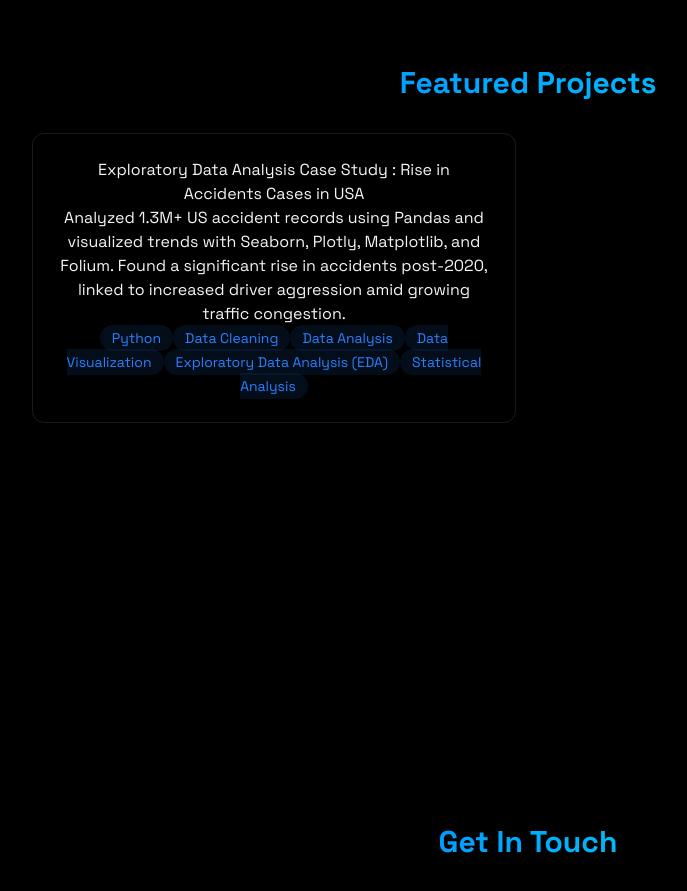
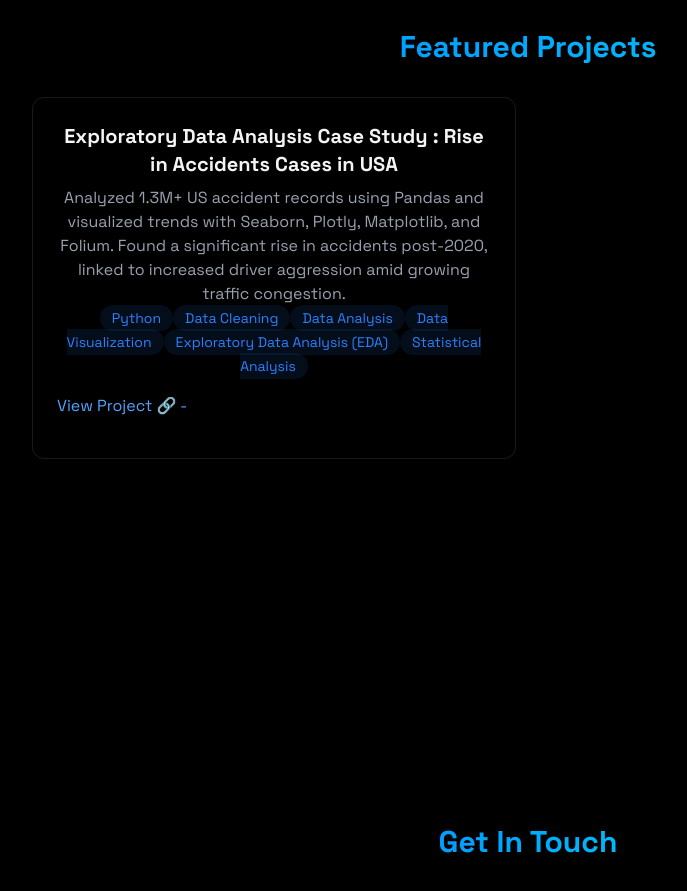
Before and after one commit to makeshmr/RedLabs, a React (Vite) app: page / in a window 1280 px wide. Shown: the part 2680-3571 px from the top of the page, without its empty margins (112-799 px from the left). Built offline with nearby package versions, Linux system fonts and the light colour scheme.

Commit message:
adding projec1 link

```diff
--- a/src/components/sections/Projects.jsx
+++ b/src/components/sections/Projects.jsx
@@ -14,8 +14,8 @@ export const Projects = () => {
             </h2>
             <div className="grid grid-cols-1 md:grid-cols-2 gap-6">
                 <div className="p-6 rounded-xl border border-white/10 hover:-translate-y-1 hover:border-blue-500/30 hver:shadow-[0_2px_8px_rgba(59,130,246,0.1)] transition-all">
-                <h3>Exploratory Data Analysis Case Study : Rise in Accidents Cases in USA </h3>
-                <p>
+                <h3 className="text-xl font-bold mb-2">Exploratory Data Analysis Case Study : Rise in Accidents Cases in USA </h3>
+                <p className="text-gray-400">
                     Analyzed 1.3M+ US accident records using Pandas and visualized trends with Seaborn, Plotly, Matplotlib, and Folium.
                      Found a significant rise in accidents post-2020, linked to increased driver aggression amid growing traffic congestion.
                 </p>
@@ -30,6 +30,10 @@ export const Projects = () => {
                             </span>
                     ))}
                 </div>
+                <div className="flex justify-between item-center ">
+                    <a href="https://jovian.com/makeshmr2409/exploratory-data-analysis-case-study-us-accidents" className="text-blue-400 hover:text-blue-300 transition-colors my-4"> View Project 🔗 -</a>
+                </div>
+
                 </div>
 
             </div>
```
